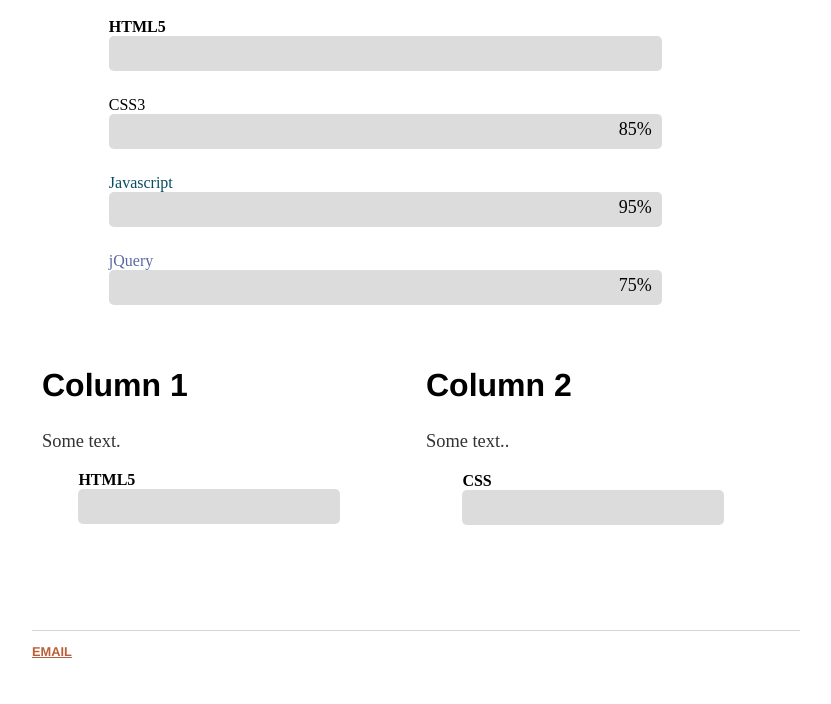
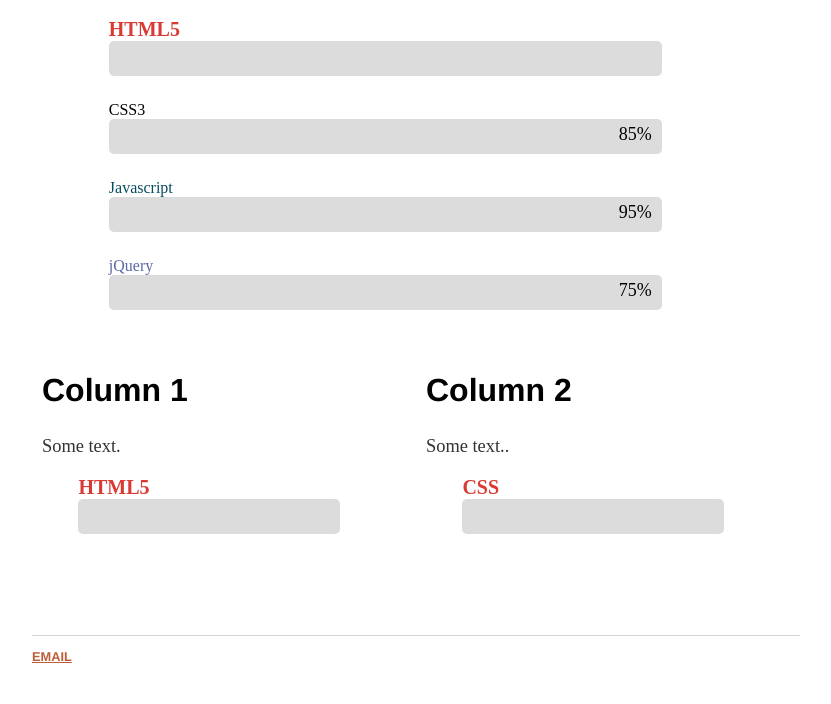
Before and after one commit to rsourki/rsourki.github.io, a Jekyll site: the page built from cv/index.html, in a window 1280 px wide. Shown: the part 680-1384 px from the top of the page, without its empty margins (224-1055 px from the left). Built offline with Jekyll 4.4.1, drawn with Linux system fonts in a browser that asks for light colours.

Commit message:
Update main.css

```diff
--- a/css/main.css
+++ b/css/main.css
@@ -205,14 +205,23 @@
 }
 
 
-.container {
+bodybar {
+  background: #2E282A;
+  font-family: 'Open Sans', sans-serif;
+}
+
+.containerbar {
   margin-top: 20px;
 }
 
+hbar2 {
+  color: #fff;
+}
 
 .titlebar {
   font-weight: bold;
-  font-size: 16px;
+  font-size: 20px;
+  color: #db3a34;
 }
 
 .bar {
```
